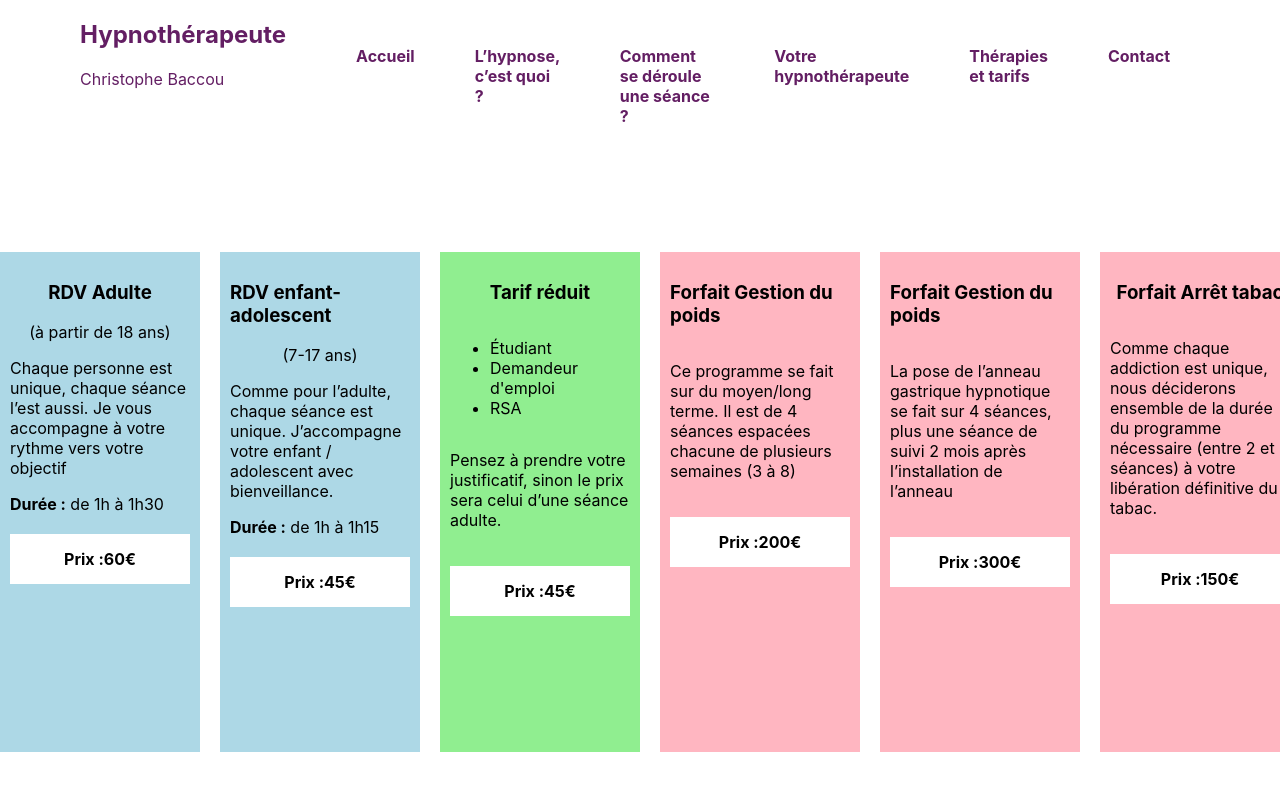
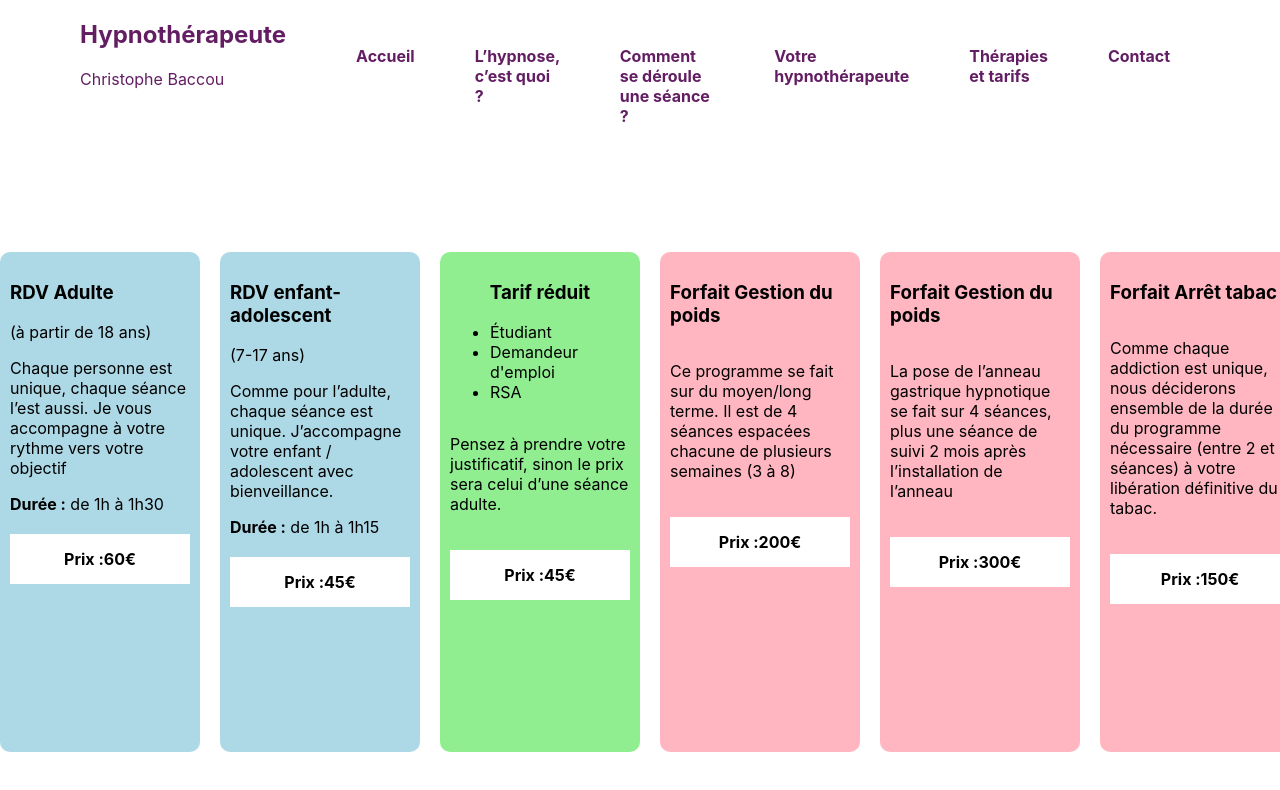
Before and after one commit to nicoriera/hypnose-frontend, a React (Create React App) app: page /therapies in a window 1280 px wide. Shown: the top 790 px of the page. Built offline with nearby package versions, Linux system fonts and the light colour scheme.

Commit message:
update css and components forfait tarif rdv

```diff
--- a/src/App.css
+++ b/src/App.css
@@ -130,7 +130,9 @@
   align-items: center;
   justify-content: center;
 }
-.bloc-tarif {
+.bloc-tarif,
+.bloc-rdv,
+.bloc-forfait {
   display: flex;
   flex-direction: column;
   box-sizing: border-box;
@@ -138,15 +140,17 @@
   margin-left: 20px;
   width: 200px;
   height: 500px;
+  border-radius: 10px;
 }
 
 .tarif-titre {
   display: flex;
   flex-direction: column;
   align-items: center;
+  justify-content: center;
 }
 
-.bloc-tarif-prix {
+.bloc-prix {
   margin-top: 20px;
   display: flex;
   height: 50px;
--- a/src/components/Forfait.js
+++ b/src/components/Forfait.js
@@ -3,13 +3,13 @@ import React from "react";
 const Forfait = (props) => {
   return (
     <div>
-      <div className="bloc-tarif" style={{ backgroundColor: props.color }}>
-        <div className="tarif-titre">
+      <div className="bloc-forfait" style={{ backgroundColor: props.color }}>
+        <div className="forfait-titre">
           <h3>{props.forfait}</h3>
         </div>
         <p>{props.infos}</p>
 
-        <div className="bloc-tarif-prix">
+        <div className="bloc-prix">
           <span>Prix :</span>
           <span>{props.prix}</span>
         </div>
--- a/src/components/Rdv.js
+++ b/src/components/Rdv.js
@@ -3,9 +3,9 @@ import React from "react";
 const Rdv = (props) => {
   return (
     <div>
-      <div className="bloc-tarif" style={{ backgroundColor: props.color }}>
-        <div className="tarif-titre">
-          <h3>{props.rdv}</h3>
+      <div className="bloc-rdv" style={{ backgroundColor: props.color }}>
+        <div>
+          <h3 className="rdv-titre">{props.rdv}</h3>
           <span>{props.age}</span>
         </div>
         <p>{props.infos}</p>
@@ -14,7 +14,7 @@ const Rdv = (props) => {
           <span>{props.duree}</span>
         </div>
 
-        <div className="bloc-tarif-prix">
+        <div className="bloc-prix">
           <span>Prix :</span>
           <span>{props.prix}</span>
         </div>
--- a/src/components/Tarif.js
+++ b/src/components/Tarif.js
@@ -4,8 +4,8 @@ const Tarif = (props) => {
   return (
     <div>
       <div className="bloc-tarif" style={{ backgroundColor: props.color }}>
-        <div className="tarif-titre">
-          <h3>{props.tarif}</h3>
+        <div>
+          <h3 className="tarif-titre">{props.tarif}</h3>
           <span>{props.age}</span>
           <ul>
             <li>{props.etudiant}</li>
@@ -15,7 +15,7 @@ const Tarif = (props) => {
         </div>
         <p>{props.infos}</p>
 
-        <div className="bloc-tarif-prix">
+        <div className="bloc-prix">
           <span>Prix :</span>
           <span>{props.prix}</span>
         </div>
```
